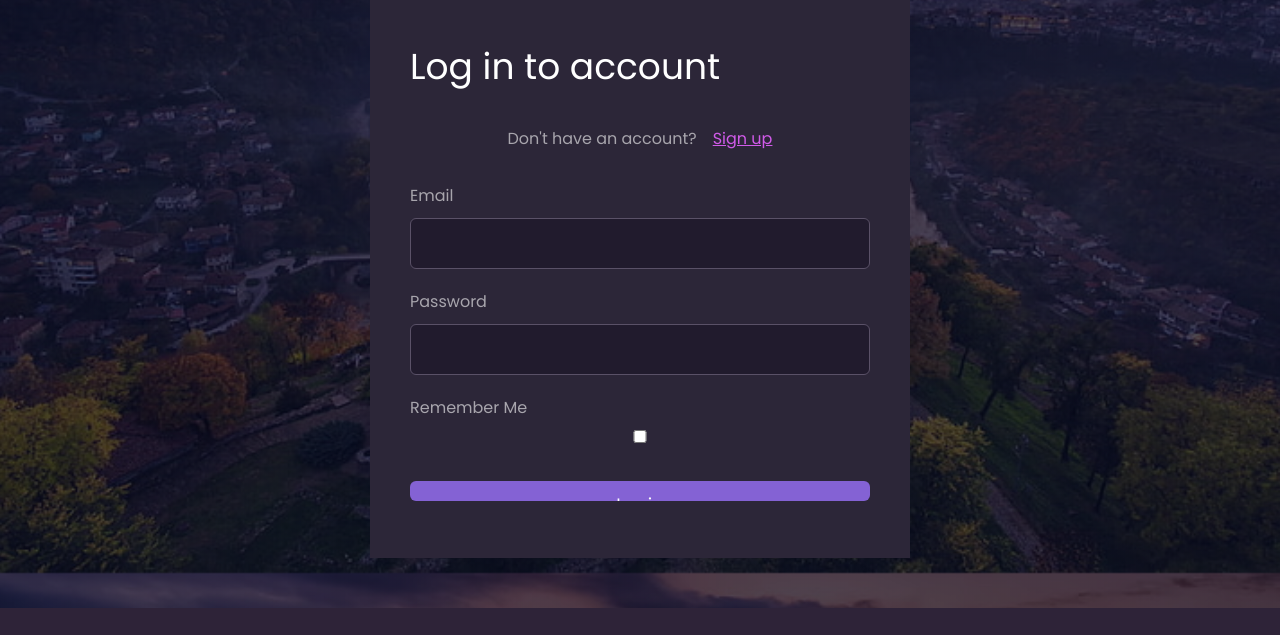
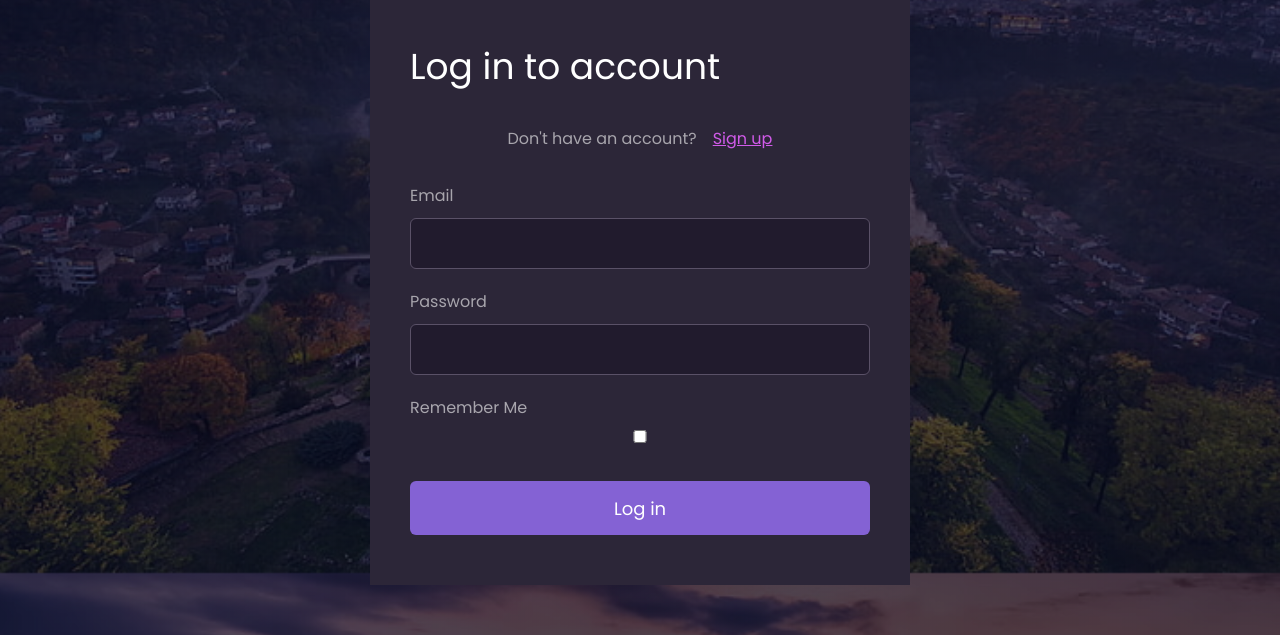
Before and after one commit to tsonchi/qki-gubuli, a Flask app: page /login in a window 1280 px wide. Shown: the part 227-862 px from the top of the page. Before the commit the page ends 835 px from the top, so only its background shows below. Run offline with Flask 3, Linux system fonts and the light colour scheme; some libraries are stand-ins or nearby versions.

Commit message:
ami nz zashto butoncheto ne raboteshe

```diff
--- a/Backend/static/css/login.css
+++ b/Backend/static/css/login.css
@@ -176,6 +176,7 @@ textarea:valid {
 }
 
 .contactForm .inputBox input[type="submit"] {
+    height: 3em;
     margin-top: 1em;
     width: 100%;
     background: #8462D4;
--- a/Backend/templates/login.html
+++ b/Backend/templates/login.html
@@ -34,7 +34,7 @@
         </div>
 
         <div class="contactForm">
-            <form method="POST" action="{{ url_for('login') }}">
+            <form method="POST" action="/login">
                 {{ form.hidden_tag() }}
                 <h3>Log in to account</h3>
                 <div class="login">
@@ -62,8 +62,8 @@
                     {{ form.remember.label }} {{ form.remember }}
                 </div>
 
-                <div class="inputBox",name="Remember me">
-                    {{ form.submit(class="submit-button") }}
+                <div class="inputBox" name="Remember me">
+                    {{ form.submit(class="submit-button", value="Log in") }}
                 </div>
             </form>
         </div>
```
Also changed, not shown: instance/site.db.
